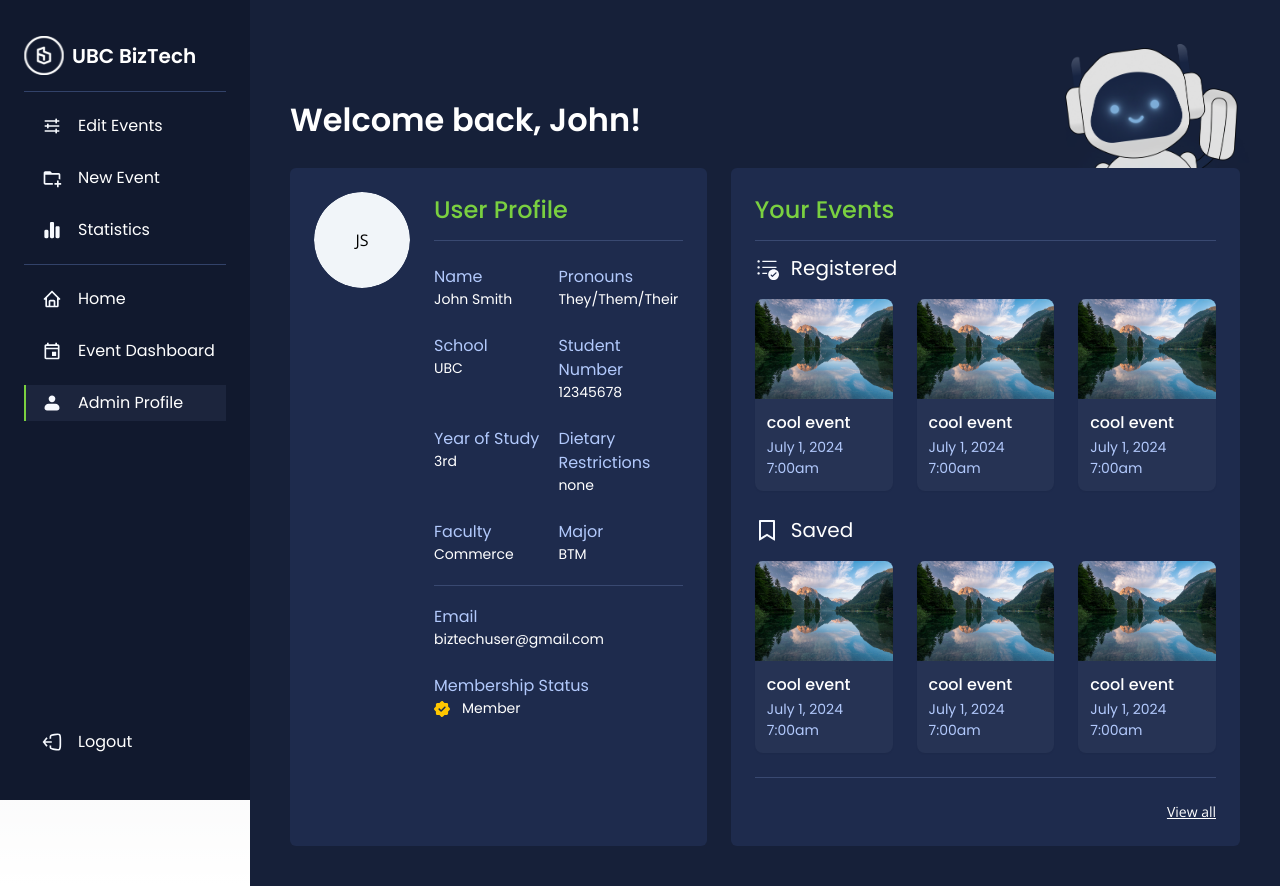
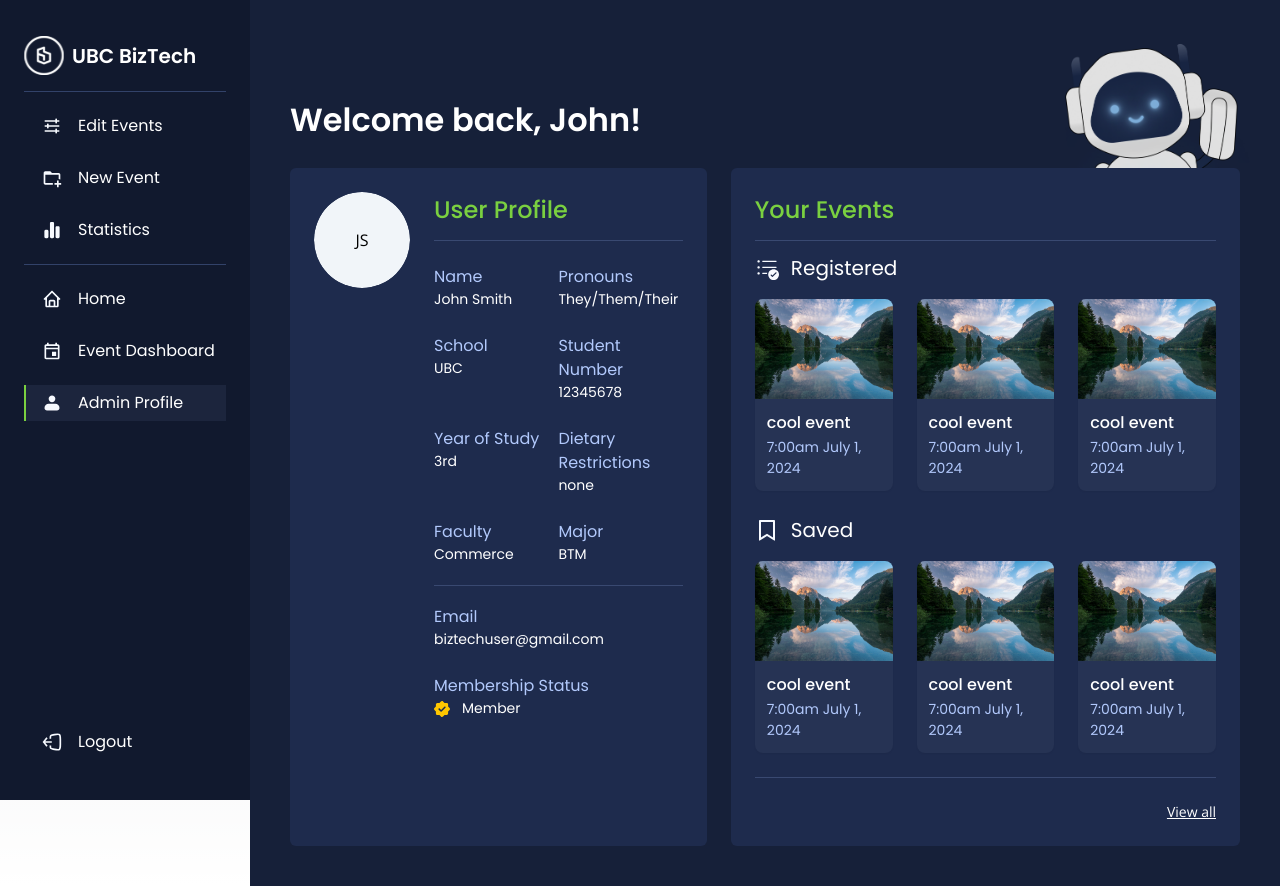
Before and after one commit to ubc-biztech/bt-web-v2, a Next.js app: page /profile in a window 1280 px wide. Built offline with nearby package versions, Linux system fonts and the light colour scheme.

Commit message:
update date handling in profile event card

```diff
--- a/src/components/ProfilePage/ProfileEventCard.tsx
+++ b/src/components/ProfilePage/ProfileEventCard.tsx
@@ -6,16 +6,19 @@ import { BiztechEvent } from "@/types";
 import { isMobile } from "@/util/isMobile";
 import { useState, useEffect } from "react";
 
-interface EventCardProps {
+interface ProfileEventCardProps {
   initialData: BiztechEvent | null;
 }
 
-const EventCard: React.FC<EventCardProps> = ({ initialData }) => {
-  const startTime = initialData
+const ProfileEventCard: React.FC<ProfileEventCardProps> = ({ initialData }) => {
+  const startTime = initialData?.startDate
     ? extractTime(initialData.startDate)
-    : "Event not Found";
-  const dateTime = initialData
+    : "";
+  const dateTime = initialData?.startDate
     ? extractMonthDay(initialData.startDate)
+    : "";
+  const displayDate = initialData
+    ? startTime + " " + dateTime
     : "Event not Found";
   const [isMobileDevice, setIsMobileDevice] = useState(false);
   useEffect(() => {
@@ -32,17 +35,12 @@ const EventCard: React.FC<EventCardProps> = ({ initialData }) => {
         alt="event-image"
         className="w-full h-[100px] rounded-t-lg"
       />
-      <CardFooter
-        className="font-poppins p-3 gap-0.5 flex flex-col text-left items-start
-      "
-      >
+      <CardFooter className="font-poppins p-3 gap-0.5 flex flex-col text-left items-start">
         <h6 className="text-white font-500 text-sm">{initialData?.ename}</h6>
-        <p className="text-baby-blue text-xs">
-          {dateTime} {startTime}
-        </p>
+        <p className="text-baby-blue text-xs">{displayDate}</p>
       </CardFooter>
     </Card>
   );
 };
 
-export default EventCard;
+export default ProfileEventCard;
--- a/src/components/ProfilePage/UserEvents.tsx
+++ b/src/components/ProfilePage/UserEvents.tsx
@@ -2,7 +2,7 @@ import Image from "next/image";
 import Link from "next/link";
 import * as Separator from "@radix-ui/react-separator";
 import TextIcon from "./TextIcon";
-import EventCard from "./ProfileEventCard";
+import ProfileEventCard from "./ProfileEventCard";
 import RegisteredIcon from "../../../public/assets/icons/registered_events_icon.svg";
 import SavedIcon from "../../../public/assets/icons/bookmark_icon.svg";
 import BizBot from "../../../public/assets/bizbot_peeking.png";
@@ -50,7 +50,7 @@ export const UserEvents: React.FC<UserEventsProps> = ({
         ) : (
           registeredEvents
             .slice(isMobileDevice ? -2 : -3)
-            .map((event) => <EventCard initialData={event} key={event.id} />)
+            .map((event) => <ProfileEventCard initialData={event} key={event.id} />)
         )}
       </div>
 
@@ -69,7 +69,7 @@ export const UserEvents: React.FC<UserEventsProps> = ({
         ) : (
           savedEvents
             .slice(isMobileDevice ? -2 : -3)
-            .map((event) => <EventCard initialData={event} key={event.id} />)
+            .map((event) => <ProfileEventCard initialData={event} key={event.id} />)
         )}
       </div>
       <Separator.Root className="SeparatorRoot my-6 mx-0 bg-profile-separator-bg h-[0.5px]" />
```
